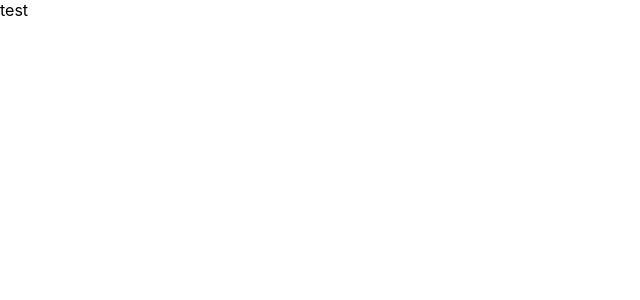
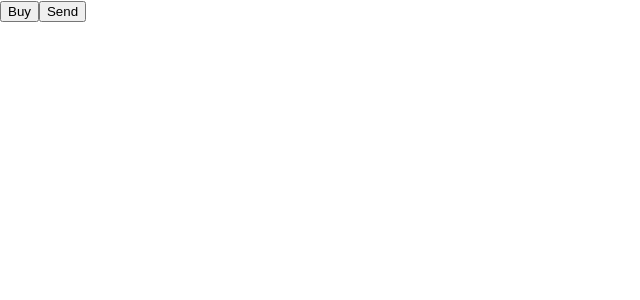
Before and after one commit to SherOnDale/vargas, a Nuxt app: page / in a window 1280 px wide. Shown: the top 300 px of the page, without its empty margins (0-640 px from the left). Built offline with nearby package versions, Linux system fonts and the light colour scheme.

Commit message:
basic dashboard action

```diff
--- a/pages/index.vue
+++ b/pages/index.vue
@@ -1,9 +1,18 @@
 <template>
-  <div>test</div>
+  <div class="dashboard">
+    <button>Buy</button>
+    <button @click="onSend">Send</button>
+  </div>
 </template>
 
 <script>
-export default {}
+export default {
+  methods: {
+    onSend() {
+      console.log('send clicked')
+    }
+  }
+}
 </script>
 
 <style>
```
